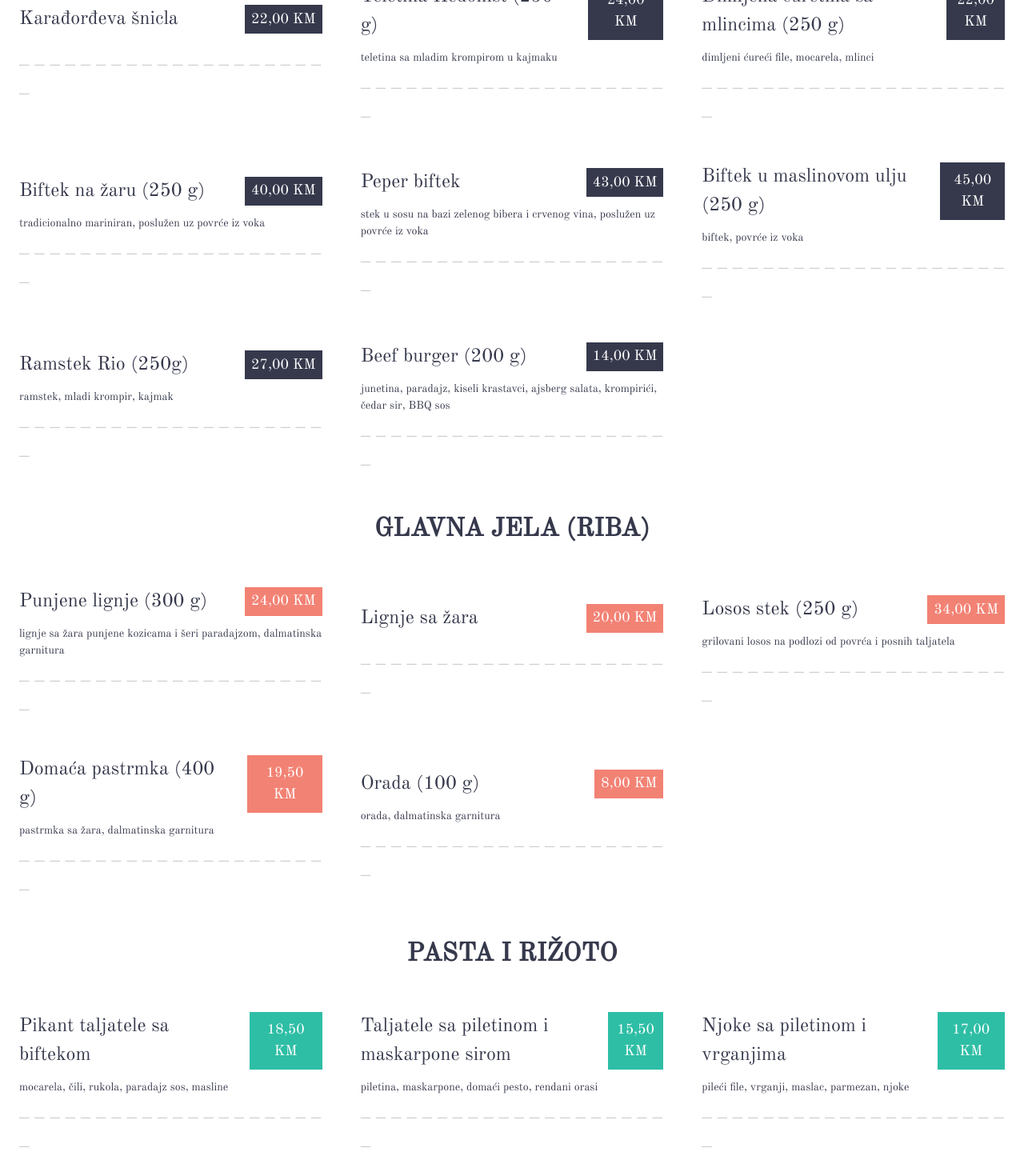
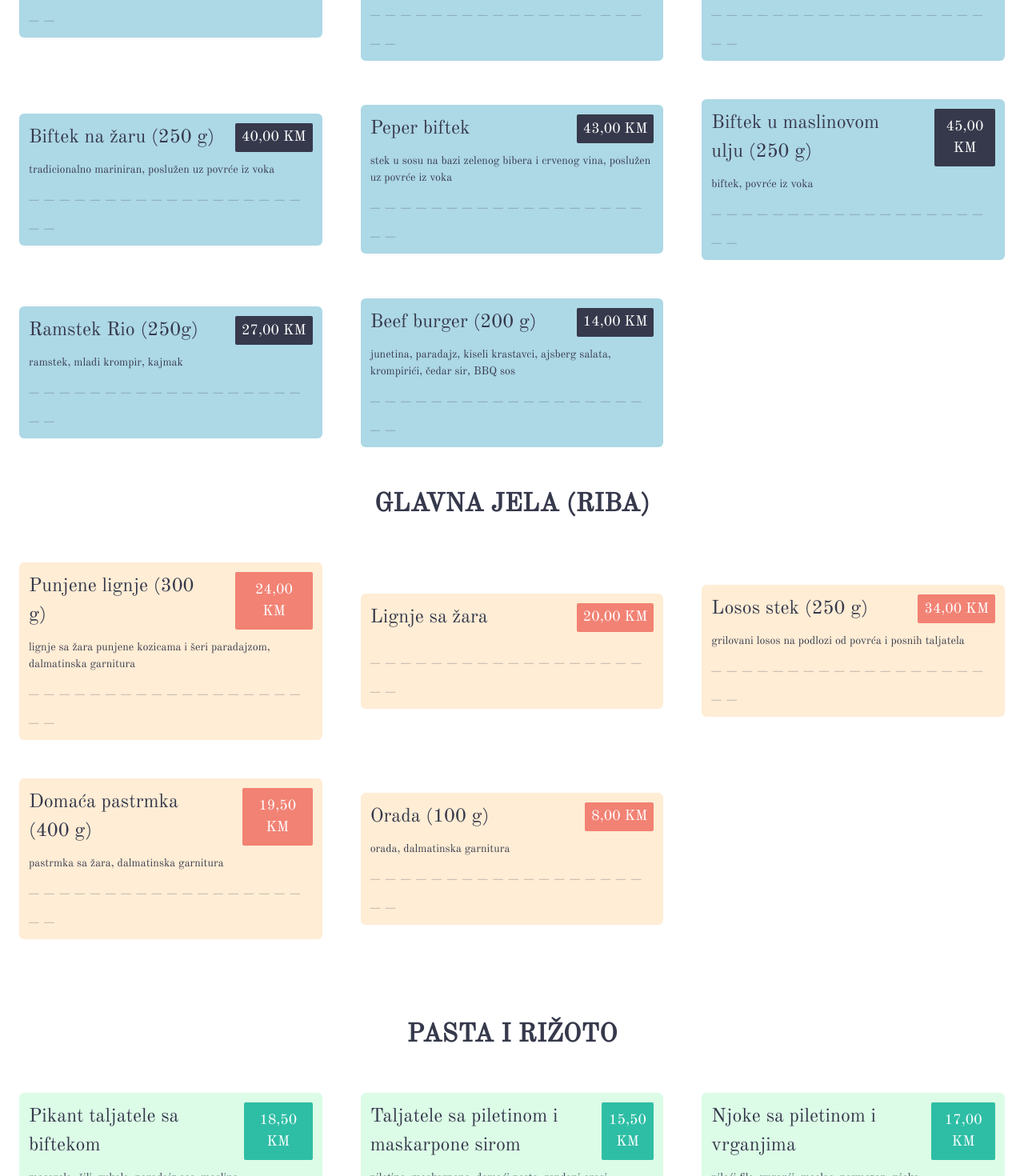
Before and after one commit to luka-matic01/restaurant-test, a Next.js app: page /menu in a window 1280 px wide. Shown: the part 1100-2570 px from the top of the page at 80% size. Built offline with nearby package versions, Linux system fonts and the light colour scheme.

Commit message:
Background color of the menu done

```diff
--- a/src/app/globals.css
+++ b/src/app/globals.css
@@ -57,6 +57,10 @@ hr:nth-of-type(even):after {
   height: 4px;
 }
 
+textShadow {
+  text-shadow: 2px 2px 4px #000000;
+}
+
 ::-webkit-scrollbar-track {
   border-radius: 4px;
   background-color: transparent;
--- a/src/components/Common/Menu/Menu.jsx
+++ b/src/components/Common/Menu/Menu.jsx
@@ -184,7 +184,7 @@ const Menu = () => {
             MENI
           </h1>
         </div>
-        <div className="flex items-center justify-center">
+        {/* <div className="flex items-center justify-center">
           <h1 className="text-center text-[18px] md:text-[18px] max-w-[700px]">
             Okusite naše jedinstvene i pažljivo pripremljene specijalitete dok
             uživate u sofisticiranom i ugodnom ambijentu Hedonista.
@@ -192,7 +192,7 @@ const Menu = () => {
             gastronomsko iskustvo koje ćete dugo pamtiti.
             <br /> Dobrodošli u Hedonist!
           </h1>
-        </div>
+        </div> */}
 
         <div className="flex items-center justify-center my-4 mx-4">
           <div className="flex items-center gap-5 text-[18px] max-w-[1200px] lg:text-[24px] overflow-x-scroll my-4">
@@ -236,13 +236,16 @@ const Menu = () => {
         </div>
         <div className="grid grid-cols-1 md:grid-cols-2 lg:grid-cols-3 items-center justify-center gap-12 text-[18px] lg:text-[24px]">
           {mainCourse?.map((food) => (
-            <div key={food.id} className="flex flex-col   w-full">
-              <div className="flex flex-col gap-3">
+            <div
+              key={food.id}
+              className="flex flex-col  bg-[#ADD8E6] p-3 rounded-md justify-center w-full"
+            >
+              <div className="flex textShadow flex-col gap-3 ">
                 <div className="flex justify-between gap-6 ">
                   <div>
-                    <h1>{food?.name}</h1>
+                    <h1 className="text-shadow-xl">{food?.name}</h1>
                   </div>
-                  <div className="px-2 lg:text-[18px] text-[14px] md:text-[16px] text-center flex items-center  justify-center py-0.5 bg-[#36394c] text-white">
+                  <div className="px-2 lg:text-[18px] text-[14px] md:text-[16px] text-center flex items-center rounded-sm  justify-center py-0.5 bg-[#36394c] text-white">
                     <h1>{food?.price}</h1>
                   </div>
                 </div>
@@ -250,7 +253,7 @@ const Menu = () => {
               </div>
 
               <h1 className="opacity-30">
-                _ _ _ _ _ _ _ _ _ _ _ _ _ _ _ _ _ _ _ _ _
+                _ _ _ _ _ _ _ _ _ _ _ _ _ _ _ _ _ _ _ _
               </h1>
             </div>
           ))}
@@ -263,13 +266,16 @@ const Menu = () => {
         </div>
         <div className="grid grid-cols-1 md:grid-cols-2 lg:grid-cols-3 items-center justify-center gap-12 text-[18px] lg:text-[24px]">
           {mainCourseFish?.map((food) => (
-            <div key={food.id} className="flex flex-col   w-full">
+            <div
+              key={food.id}
+              className="flex flex-col bg-orange-100 p-3 rounded-md  w-full"
+            >
               <div className="flex flex-col gap-3">
                 <div className="flex justify-between gap-6 ">
                   <div>
                     <h1>{food?.name}</h1>
                   </div>
-                  <div className="px-2 lg:text-[18px] text-[14px] md:text-[16px] text-center flex items-center  justify-center py-0.5 bg-[#f28274] text-white">
+                  <div className="px-2 lg:text-[18px] text-[14px] md:text-[16px] text-center flex items-center rounded-sm  justify-center py-0.5 bg-[#f28274] text-white">
                     <h1>{food?.price}</h1>
                   </div>
                 </div>
@@ -277,26 +283,29 @@ const Menu = () => {
               </div>
 
               <h1 className="opacity-30">
-                _ _ _ _ _ _ _ _ _ _ _ _ _ _ _ _ _ _ _ _ _
+                _ _ _ _ _ _ _ _ _ _ _ _ _ _ _ _ _ _ _ _
               </h1>
             </div>
           ))}
         </div>
 
-        <div className="flex flex-col items-center justify-center my-6 lg:my-12 ">
+        <div className="flex flex-col items-center justify-center my-6 lg:mb-12 mt-12 lg:mt-24 ">
           <h1 className="text-[20px] lg:text-[32px] font-bold">
             PASTA I RIŽOTO
           </h1>
         </div>
         <div className="grid grid-cols-1 md:grid-cols-2 lg:grid-cols-3 items-center justify-center gap-12 text-[18px] lg:text-[24px]">
           {pastaFood?.map((food) => (
-            <div key={food.id} className="flex flex-col   w-full">
+            <div
+              key={food.id}
+              className="flex flex-col bg-green-100 p-3 rounded-md w-full"
+            >
               <div className="flex flex-col gap-3">
                 <div className="flex justify-between gap-6">
                   <div>
                     <h1>{food?.name}</h1>
                   </div>
-                  <div className="px-2 lg:text-[18px] text-[14px] md:text-[16px] text-center flex items-center  justify-center py-0.5 bg-[#2ebea5] text-white">
+                  <div className="px-2 lg:text-[18px] text-[14px] md:text-[16px] text-center flex items-center rounded-sm  justify-center py-0.5 bg-[#2ebea5] text-white">
                     <h1>{food?.price}</h1>
                   </div>
                 </div>
@@ -304,7 +313,7 @@ const Menu = () => {
               </div>
 
               <h1 className="opacity-30">
-                _ _ _ _ _ _ _ _ _ _ _ _ _ _ _ _ _ _ _ _ _
+                _ _ _ _ _ _ _ _ _ _ _ _ _ _ _ _ _ _ _ _
               </h1>
             </div>
           ))}
--- a/src/components/Homepage/Homepage.jsx
+++ b/src/components/Homepage/Homepage.jsx
@@ -15,7 +15,7 @@ const Homepage = () => {
           layout="fill"
           objectFit="cover"
         />
-        <div className="absolute inset-0 bg-black opacity-60" />
+        <div className="absolute inset-0 bg-black opacity-70" />
       </div>
       <div
         style={{
```
Also changed, not shown: public/food-menu.jpg (added).
